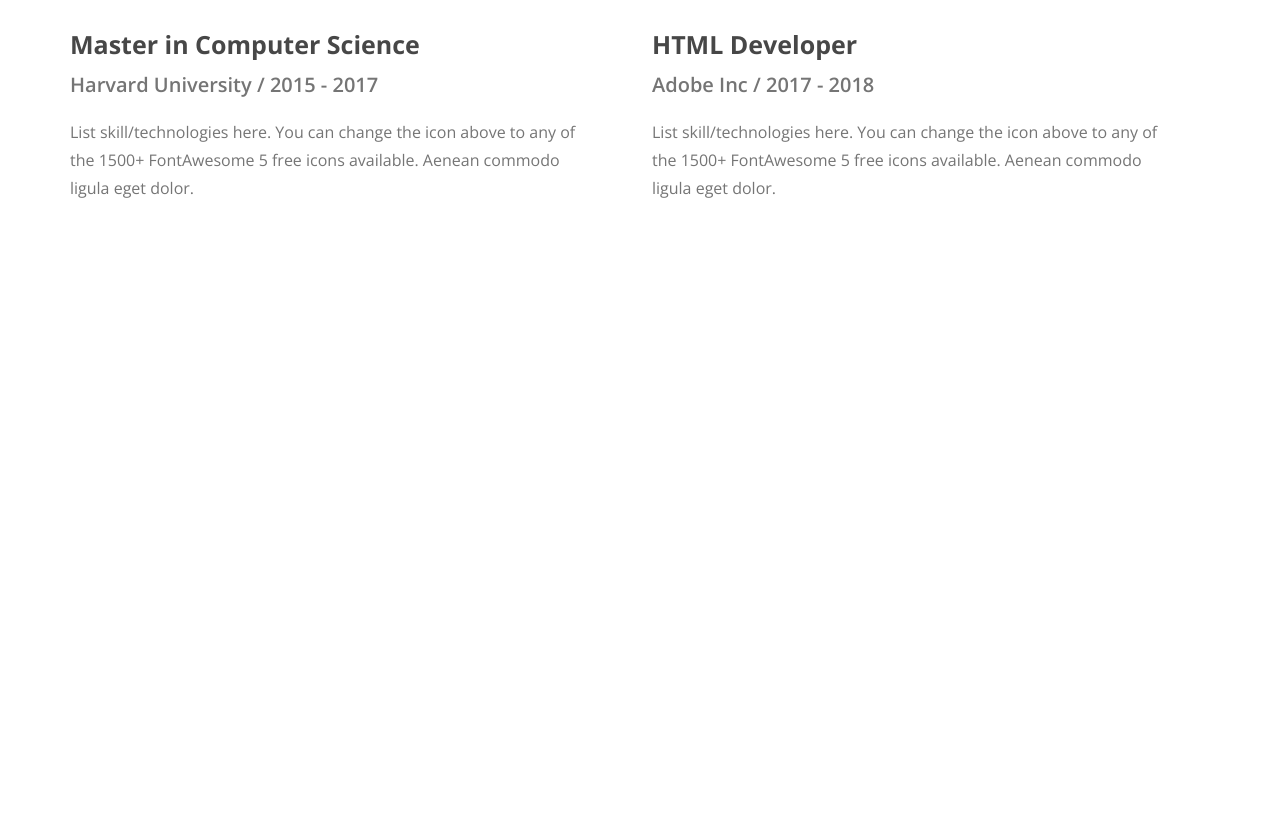
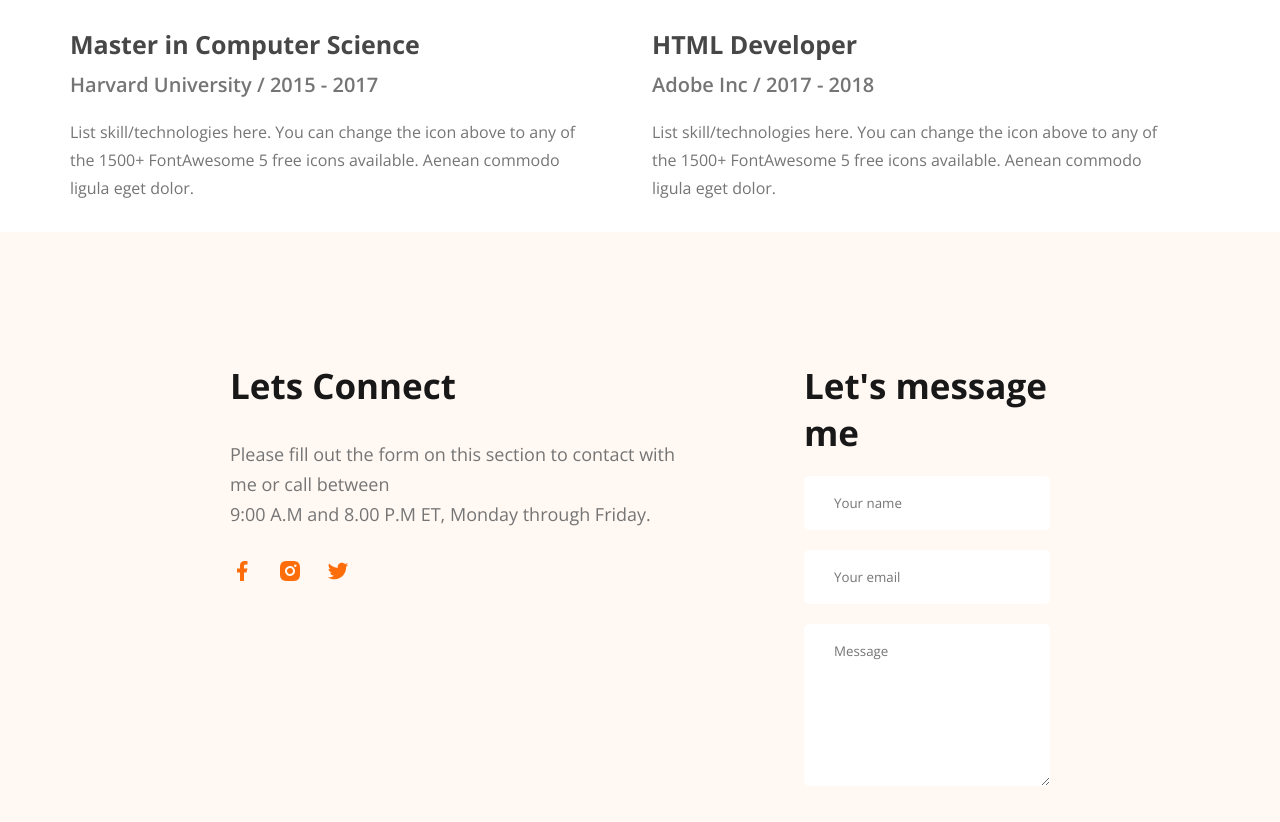
Before and after one commit to Tanha-13/HTML-CSS-Projects, a plain HTML site: page developer-portfolio/index.html in a window 1280 px wide. Shown: the part 2188-3010 px from the top of the page. Before the commit the page ends 2420 px from the top, so only its background shows below. Drawn offline with nearby package versions, Linux system fonts and the light colour scheme.

Commit message:
footer section complete

```diff
--- a/developer-portfolio/index.html
+++ b/developer-portfolio/index.html
@@ -112,7 +112,7 @@
                 any of the 1500+ FontAwesome 5 free icons available. Aenean
                 commodo ligula eget dolor.
               </p>
-              <hr>
+              <hr />
             </div>
             <div class="resume-item">
               <h4 class="title">Master in Computer Science</h4>
@@ -122,7 +122,7 @@
                 any of the 1500+ FontAwesome 5 free icons available. Aenean
                 commodo ligula eget dolor.
               </p>
-              <hr>
+              <hr />
             </div>
             <div class="resume-item">
               <h4 class="title">Master in Computer Science</h4>
@@ -144,7 +144,7 @@
                 any of the 1500+ FontAwesome 5 free icons available. Aenean
                 commodo ligula eget dolor.
               </p>
-                <hr>
+              <hr />
             </div>
             <div class="resume-item">
               <h4 class="title">Jr. Font End Developer</h4>
@@ -154,7 +154,7 @@
                 any of the 1500+ FontAwesome 5 free icons available. Aenean
                 commodo ligula eget dolor.
               </p>
-                <hr>
+              <hr />
             </div>
             <div class="resume-item">
               <h4 class="title">HTML Developer</h4>
@@ -170,6 +170,30 @@
       </section>
     </main>
 
-    <footer></footer>
+    <footer>
+      <div class="footer-container">
+        <div>
+          <h2 class="section-title text-left">Lets Connect</h2>
+          <p class="section-para text-left">
+            Please fill out the form on this section to contact with me or call
+            between <br />
+            9:00 A.M and 8.00 P.M ET, Monday through Friday.
+          </p>
+          <div class="social-icons">
+            <img src="./images/icons/facebook.png" alt="facebook" />
+            <img src="./images/icons/insta.png" alt="Instagram" />
+            <img src="./images/icons/twitter.png" alt="Twitter" />
+          </div>
+        </div>
+        <div class="contact-info">
+          <h2 class="section-title text-left">Let's message me</h2>
+          <form action="">
+            <input type="text" name="" id="name" placeholder="Your name" />
+            <input type="email" name="" id="email" placeholder="Your email" />
+            <textarea name="" rows="7" id="" placeholder="Message"></textarea>
+          </form>
+        </div>
+      </div>
+    </footer>
   </body>
 </html>
--- a/developer-portfolio/style.css
+++ b/developer-portfolio/style.css
@@ -104,3 +104,33 @@
   border: none;
   background: #d1d1d1;
 }
+
+/* footer section */
+footer{
+  background-color: #fff8f3;
+  padding: 130px 230px;
+}
+.footer-container{
+  display: flex;
+  gap: 117px;
+  /* width: 100%; */
+}
+.contact-info{
+  flex-basis: 40%;
+}
+.social-icons{
+  display: flex;
+  gap: 24px;
+}
+.text-left{
+  text-align: left;
+}
+
+input[type="text"], input[type="email"], textarea{
+  display: block;
+  border: none;
+  border-radius: 5px;
+  padding: 18px 30px;
+  margin-top: 20px;
+  width: 100%;
+}
```
Lines whose indentation alone changed are shown as unchanged.
